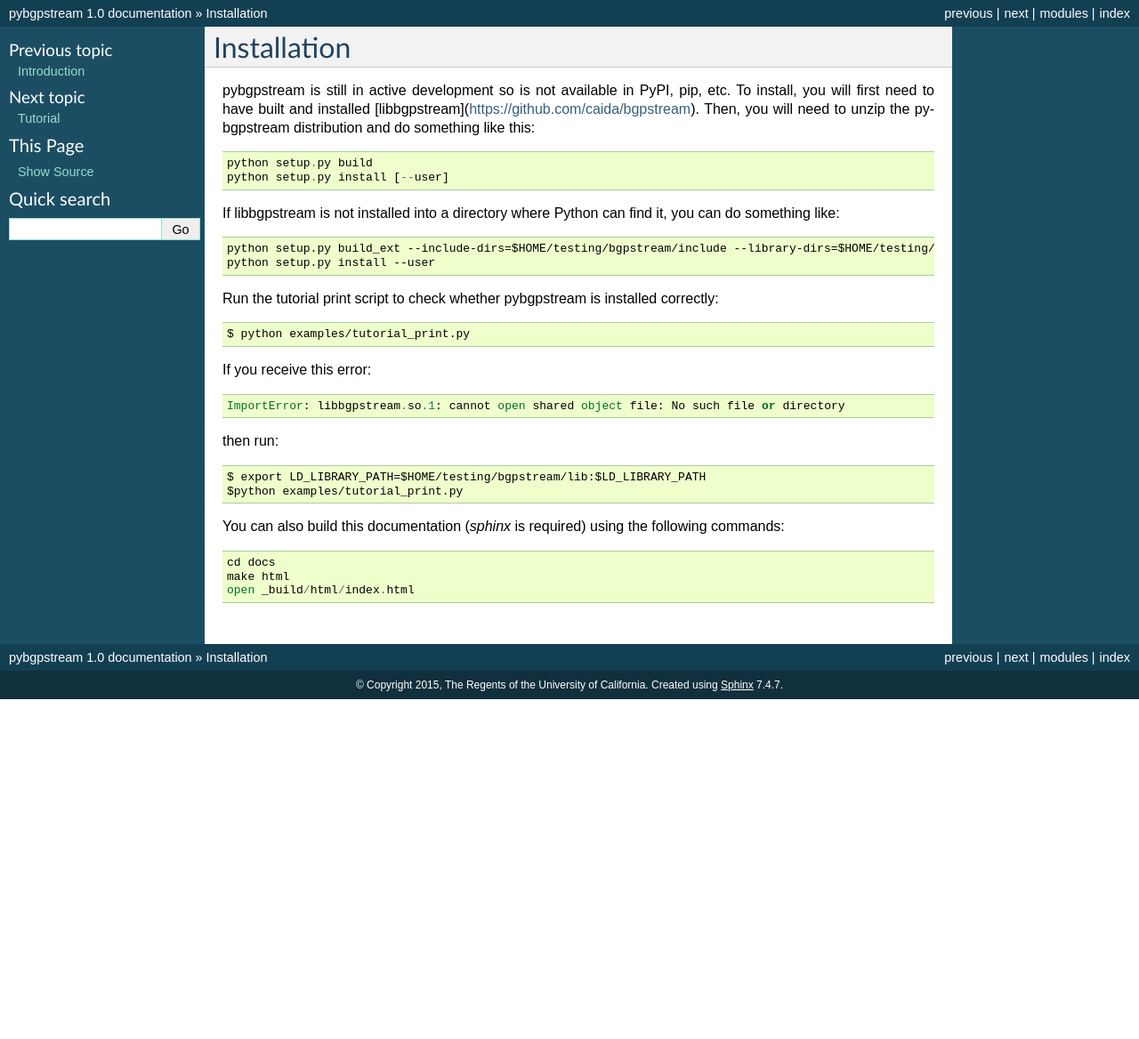
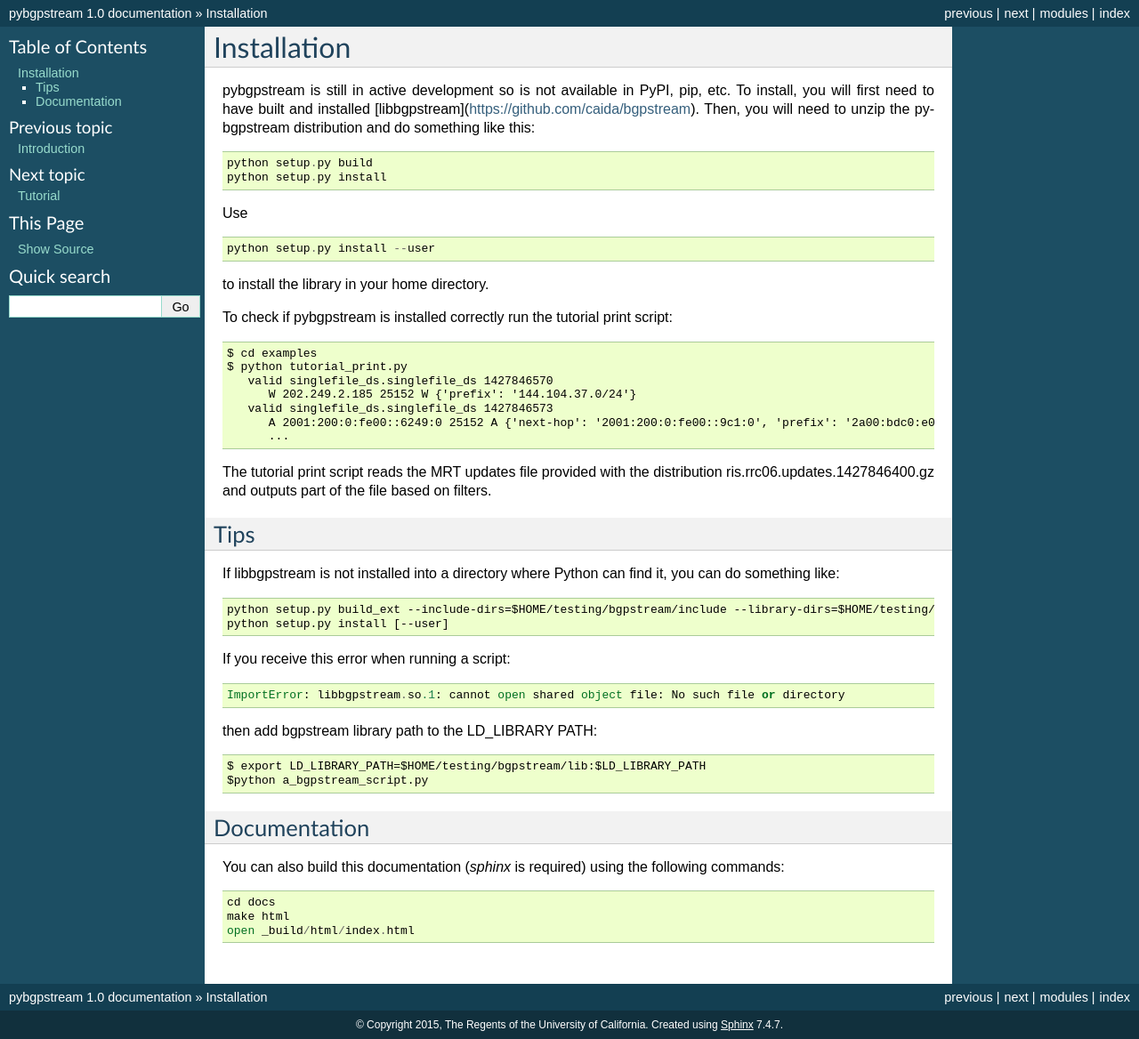
Before and after one commit to CAIDA/bgpstream, a Sphinx documentation site: the page built from docs/install.rst, in a window 1280 px wide. Shown: the whole page at 89% size. Built offline with Sphinx 7.4.7, drawn with Linux system fonts in a browser that asks for light colours; before the commit the page ends 900 px from its top, so only the background shows below that.

```diff
--- a/docs/install.rst
+++ b/docs/install.rst
@@ -10,39 +10,59 @@ something like this:
 ::
 
    python setup.py build
-   python setup.py install [--user]
+   python setup.py install
 
+Use
 
+::
+
+   python setup.py install --user
+
+to install the library in your home directory.
+
+To check if pybgpstream is installed correctly run the tutorial print script:
+
+::
+
+   $ cd examples
+   $ python tutorial_print.py
+      valid singlefile_ds.singlefile_ds 1427846570
+         W 202.249.2.185 25152 W {'prefix': '144.104.37.0/24'}
+      valid singlefile_ds.singlefile_ds 1427846573
+	 A 2001:200:0:fe00::6249:0 25152 A {'next-hop': '2001:200:0:fe00::9c1:0', 'prefix': '2a00:bdc0:e004::/48', 'as-path': '25152 2497 6939 47541 28709'}
+         ...
+
+The tutorial print script reads the MRT updates file
+provided with the distribution ris.rrc06.updates.1427846400.gz and
+outputs part of the file based on filters.
+
+-------------
+Tips
+-------------
 If  libbgpstream is not installed into a directory where Python can
 find it, you can do something like:
 
 ::
 
    python setup.py build_ext --include-dirs=$HOME/testing/bgpstream/include --library-dirs=$HOME/testing/bgpstream/lib
-   python setup.py install --user
+   python setup.py install [--user]
 
-
-Run the tutorial print  script to check whether pybgpstream is
-installed correctly:
-
-::
-
-   $ python examples/tutorial_print.py
-
-If you receive this error:
+If you receive this error when running a script:
 
 ::
 
    ImportError: libbgpstream.so.1: cannot open shared object file: No such file or directory
 
-then run:
+then add bgpstream library path to the LD_LIBRARY PATH:
 
 ::
 
    $ export LD_LIBRARY_PATH=$HOME/testing/bgpstream/lib:$LD_LIBRARY_PATH
-   $python examples/tutorial_print.py
+   $python a_bgpstream_script.py
 
-
+-------------
+Documentation
+-------------
 
 You can also build this documentation (`sphinx` is required) using the
 following commands:
```
Also changed, not shown: other parts of docs/install.rst (+0 -5 lines), README.md (+2 -58 lines), docs/license.rst (+15 -9 lines), docs/tutorial.rst (+18 -6 lines), 9 other files.
